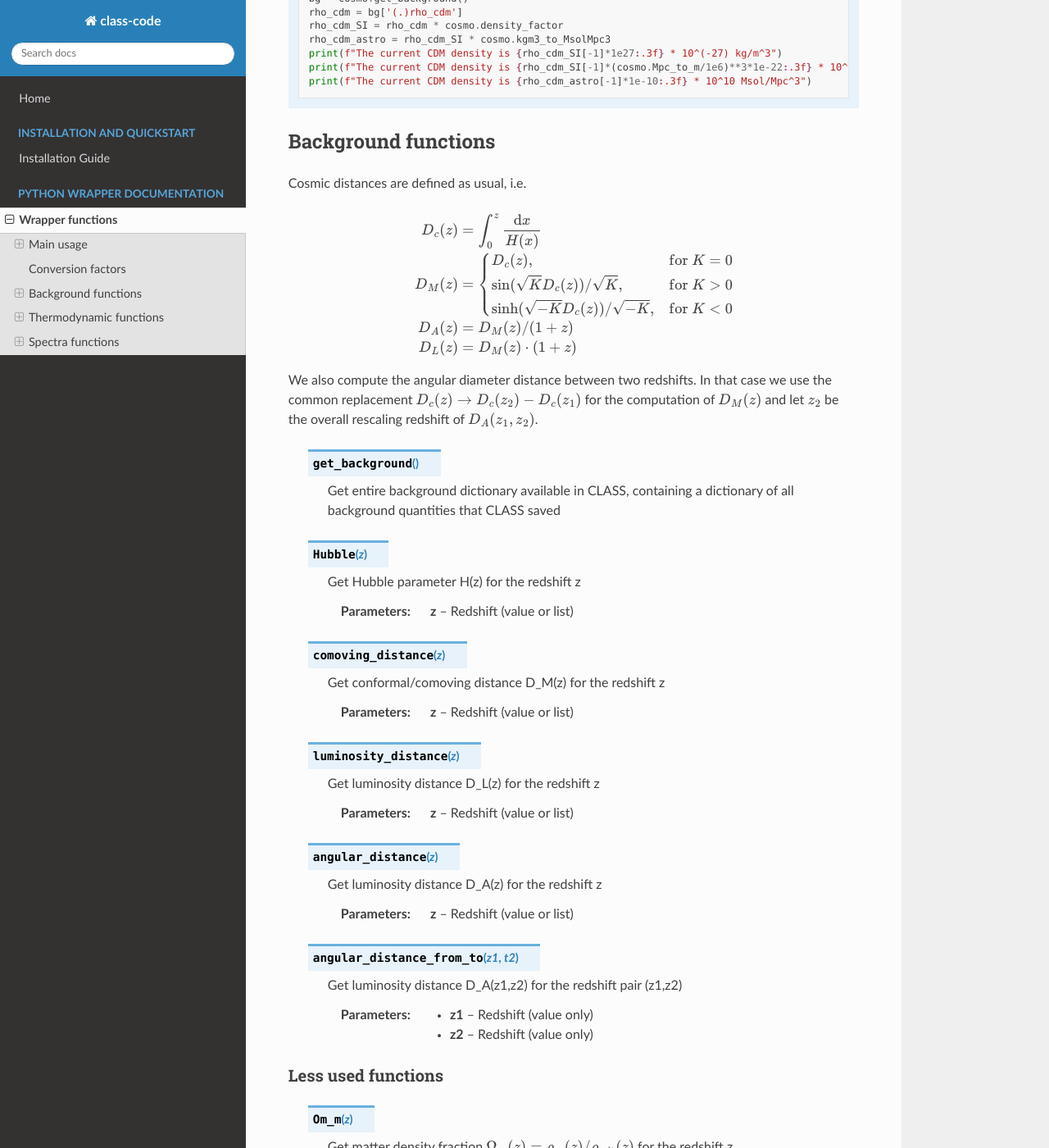
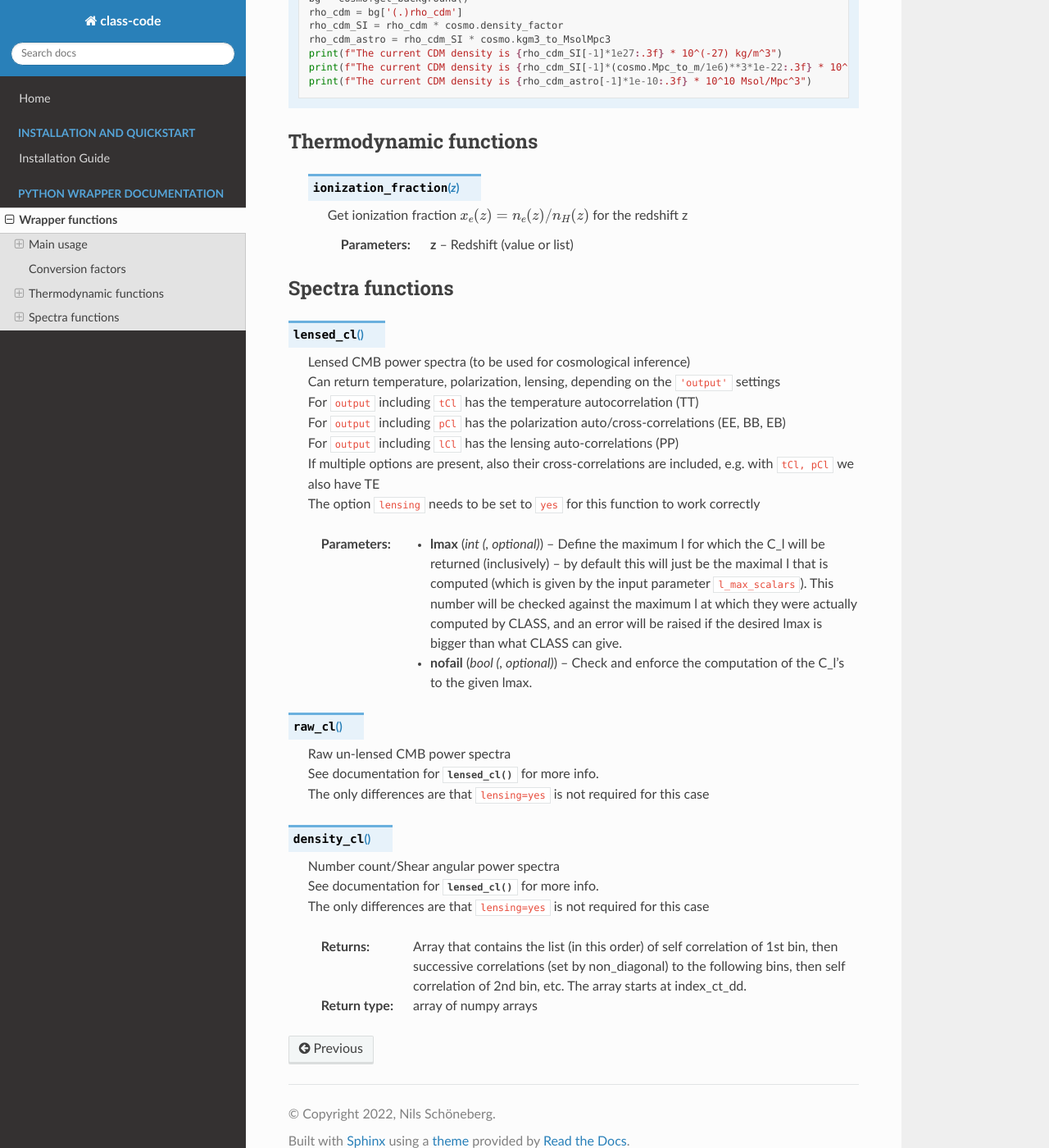
Before and after one commit to schoeneberg/class-code-documentation, a Sphinx documentation site: the page built from docs/wrapper.rst, in a window 1280 px wide and 1400 px high, scrolled down 1435 px. Shown: the whole window at 82% size. Built offline with Sphinx 7.4.7 and the Read the Docs theme 3.1.0, drawn with Linux system fonts in a browser that asks for light colours; pages that are not in the unit, such as notebooks, are missing from menus; some of the changed text lies outside the part shown.

Commit message:
Update wrapper.rst

```diff
--- a/docs/wrapper.rst
+++ b/docs/wrapper.rst
@@ -83,93 +83,6 @@ Class works internally in units of Mpc^n, therefore we want to use conversion fa
     print(f"The current CDM density is {rho_cdm_astro[-1]*1e-10:.3f} * 10^10 Msol/Mpc^3")
 
 
-Background functions
---------------------
-
-Cosmic distances are defined as usual, i.e.
-
-.. math::
-   \begin{aligned}
-   D_c(z) &= \int_0^z \frac{\mathrm{d}x}{H(x)} \\
-   D_M(z) &= \left\{\begin{array}{lr} D_c(z), & \text{for } K=0\\
-        \sin(\sqrt{K}D_c(z))/\sqrt{K}, & \text{for } K>0\\
-        \sinh(\sqrt{-K}D_c(z))/\sqrt{-K}, & \text{for } K<0
-        \end{array}\right. \\
-   D_A(z) &= D_M(z) / (1+z) \\
-   D_L(z) &= D_M(z) \cdot (1+z)
-   \end{aligned}
-
-We also compute the angular diameter distance between two redshifts. In that case we use the common replacement :math:`D_c(z) \to D_c(z_2)-D_c(z_1)` for the computation of :math:`D_M(z)` and let :math:`z_2` be the overall rescaling redshift of :math:`D_A(z_1, z_2)`.
-
- .. function:: get_background()
-
-  Get entire background dictionary available in CLASS, containing a dictionary of all background quantities that CLASS saved
-
-
-
- .. function:: Hubble(z)
-
-  Get Hubble parameter H(z) for the redshift z
-
-  :param z: Redshift (value or list)
-
- .. function:: comoving_distance(z)
-
-  Get conformal/comoving distance D_M(z) for the redshift z
-
-  :param z: Redshift (value or list)
-
- .. function:: luminosity_distance(z)
-
-  Get luminosity distance D_L(z) for the redshift z
-
-  :param z: Redshift (value or list)
-
- .. function:: angular_distance(z)
-
-  Get luminosity distance D_A(z) for the redshift z
-
-  :param z: Redshift (value or list)
-
- .. function:: angular_distance_from_to(z1,t2)
-
-  Get luminosity distance D_A(z1,z2) for the redshift pair (z1,z2)
-
-  :param z1: Redshift (value only)
-  :param z2: Redshift (value only)
-
-Less used functions
-^^^^^^^^^^^^^^^^^^^
-
- .. function:: Om_m(z)
-
-  Get matter density fraction :math:`\Omega_m(z) = \rho_m(z)/\rho_\mathrm{crit}(z)` for the redshift z
-
-  :param z: Redshift (value or list)
-
- .. function:: Om_b(z)
-
-  Get baryon density fraction :math:`\Omega_b(z) = \rho_b(z)/\rho_\mathrm{crit}(z)` for the redshift z
-
-  :param z: Redshift (value or list)
-
- .. function:: Om_cdm(z)
-
-  Get cold dark matter density fraction :math:`\Omega_\mathrm{cdm}(z) = \rho_\mathrm{cdm}(z)/\rho_\mathrm{crit}(z)` for the redshift z
-
-  :param z: Redshift (value or list)
-
- .. function:: Om_ncdm(z)
-
-  Get non-cold dark matter density fraction (typically massive neutrinos) :math:`\Omega_\mathrm{ncdm}(z) = \rho_\mathrm{ncdm}(z)/\rho_\mathrm{crit}(z)` for the redshift z
-
-  :param z: Redshift (value or list)
-
- .. function:: z_of_r(z)
-
-  Get conformal/comoving distance D_M(z) and Hubble parameter H(z) for the redshift z
-
-  :param z: Redshift (value or list)
 
 Thermodynamic functions
 -----------------------
```
